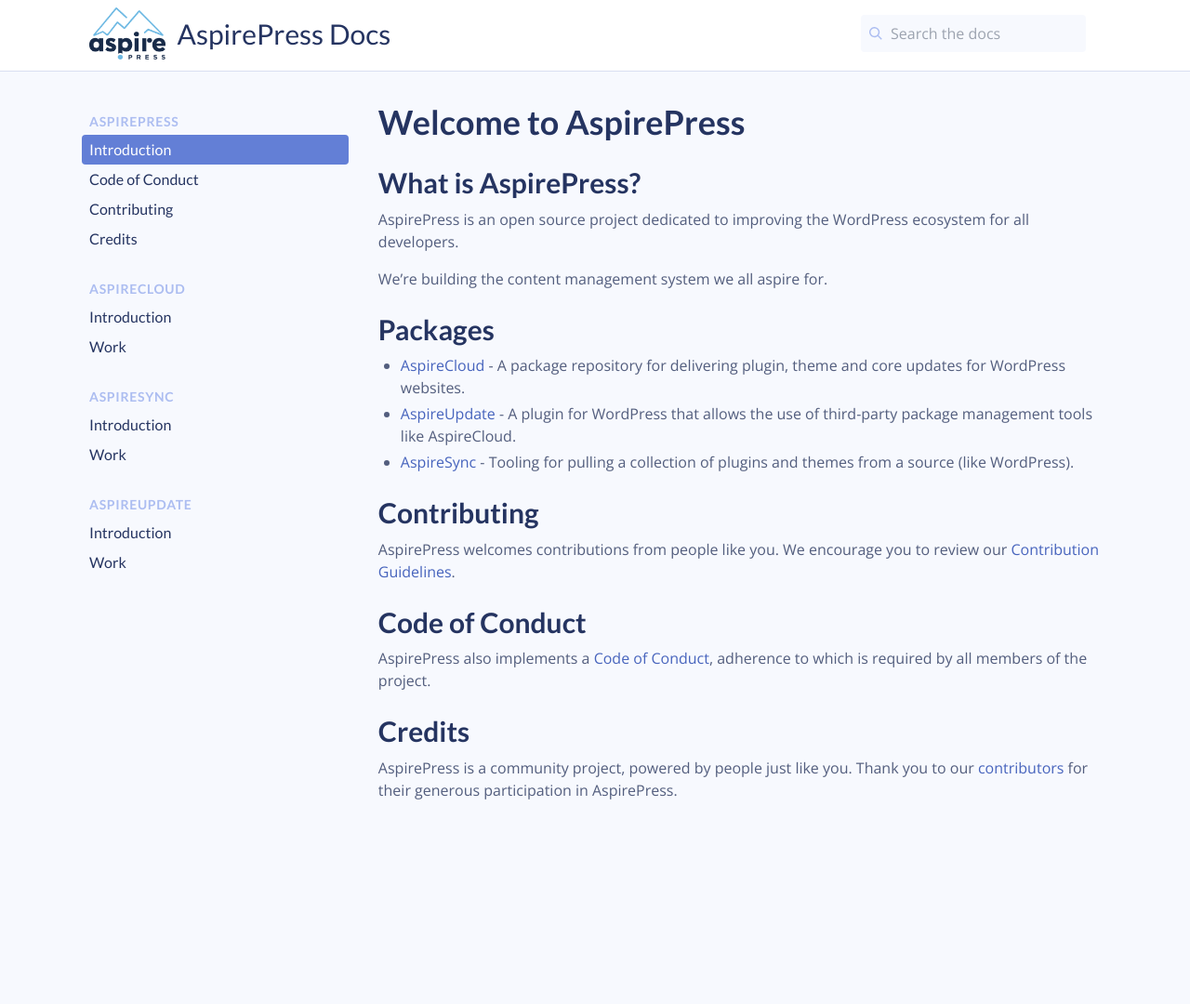
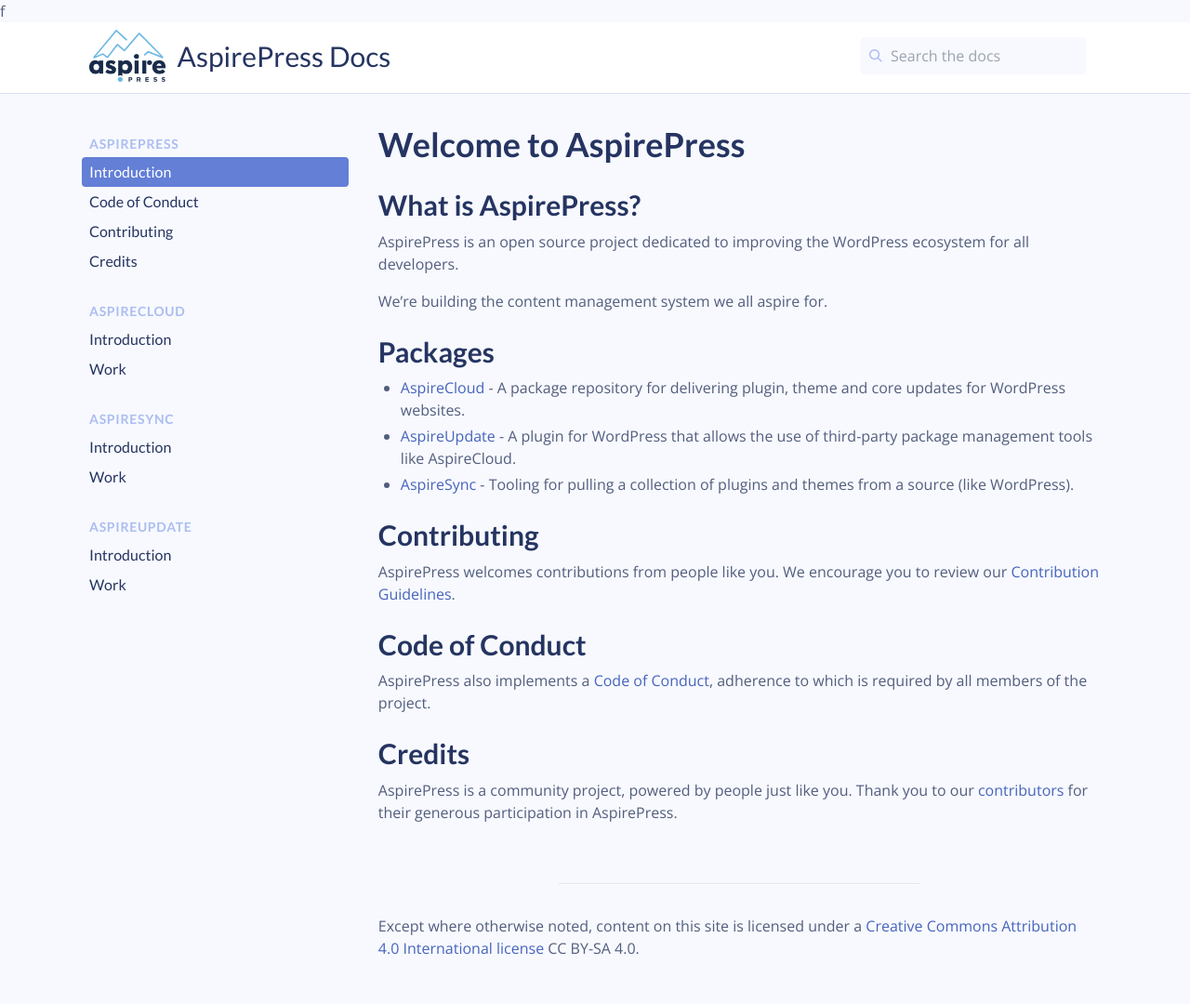
Before and after one commit to aspirepress/documentation, a Jekyll site: the page built from docs/index.md, in a window 1280 px wide. Shown: the whole page at 93% size. Built offline with Jekyll 4.4.1, drawn with Linux system fonts in a browser that asks for light colours; comment, search, counter and statistics services are not loaded; before the commit the page ends 910 px from its top, so only the background shows below that.

Commit message:
adding CC BY-SA 4.0
Signed-off-by: Amnesty AM <37809410+AmnestyAM@users.noreply.github.com>

```diff
--- a/_layouts/default.html
+++ b/_layouts/default.html
@@ -1,4 +1,4 @@
-<!DOCTYPE html>
+f<!DOCTYPE html>
 <html>
 
 <head>
@@ -127,6 +127,8 @@
                     endif %}{% if page.url contains "/v1/" %} (V1){% endif %}</h1>
                 {% endunless %}
                 {{ content }}
+                <hr>
+                <p>Except where otherwise noted, content on this site is licensed under a <a href="https://creativecommons.org/licenses/by-sa/4.0/">Creative Commons Attribution 4.0 International license</a> CC BY-SA 4.0.</p>
             </article>
         </div>
     </main>
```
